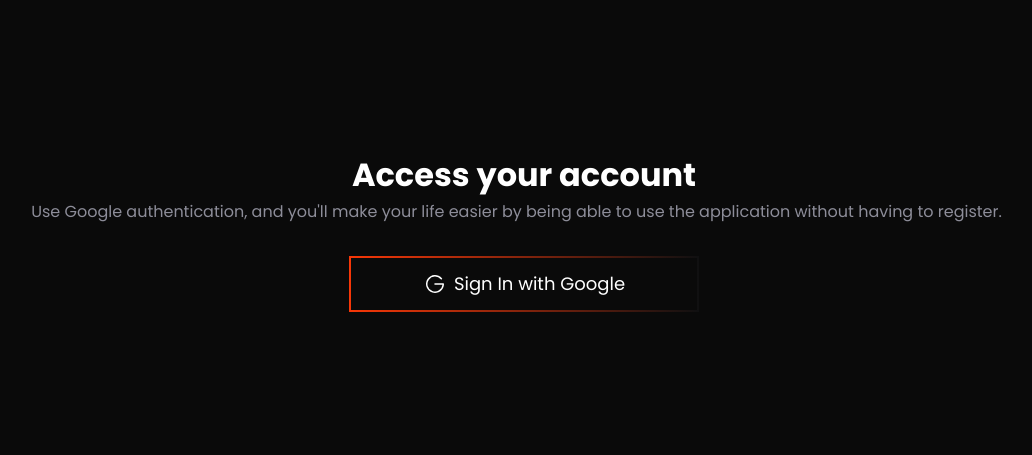
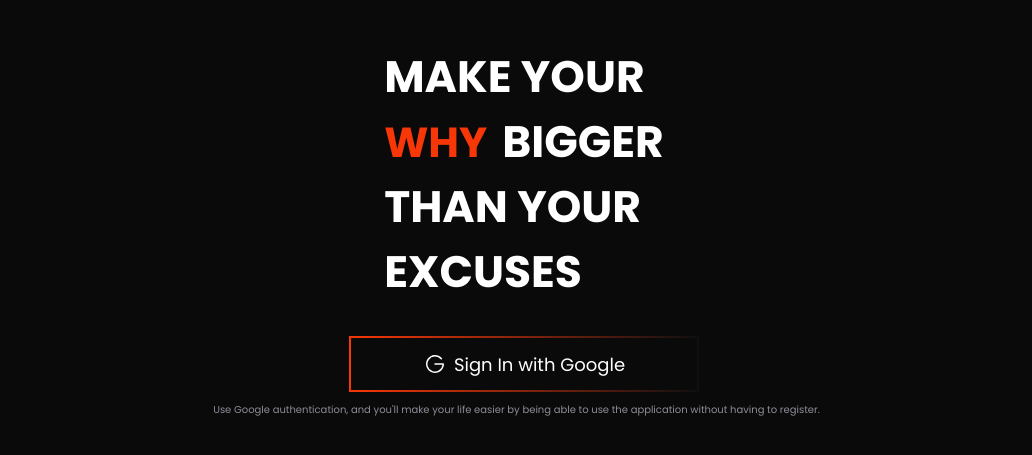
Before and after one commit to andreluissousa/google-auth, a React (Vite) app: page / in a window 1280 px wide. Shown: the part 169-624 px from the top of the page, without its empty margins (116-1148 px from the left). Built offline with nearby package versions, Linux system fonts and the light colour scheme.

Commit message:
Fix style and text

```diff
--- a/index.html
+++ b/index.html
@@ -7,7 +7,6 @@
     <link rel="preconnect" href="https://fonts.googleapis.com">
     <link rel="preconnect" href="https://fonts.gstatic.com" crossorigin>
     <link href="https://fonts.googleapis.com/css2?family=Poppins:wght@400;500;700&display=swap" rel="stylesheet">
-    <link rel="stylesheet" href="phones.css" media="screen and (min-width: 320px) and (orientation: portrait)">
 
     <title>Autenticação google</title>
   </head>
--- a/src/pages/SignIn/index.tsx
+++ b/src/pages/SignIn/index.tsx
@@ -4,16 +4,21 @@ import './styles.scss'
 export function SignIn(){
     return (
         <div className="container">
-            <h1>Access your account</h1>
+            <h1>
+                MAKE YOUR <br />
+                <span id="why">WHY</span>BIGGER <br />
+                THAN YOUR <br />
+                EXCUSES
+            </h1>
 
-            <span>
-                Use Google authentication, and you'll make your life easier by being able to use the application without having to register.
-            </span>
 
             <button type="button" className="button">
                 <GoogleLogo />
                 Sign In with Google
             </button>
+            <span>
+                Use Google authentication, and you'll make your life easier by being able to use the application without having to register.
+            </span>
         </div>
     )
 }
--- a/src/pages/SignIn/styles.scss
+++ b/src/pages/SignIn/styles.scss
@@ -8,6 +8,12 @@
     flex-direction: column;
     align-items: center;
     justify-content: center;
+    font-size: 22px;
+
+    #why{
+        color: var(--primary);
+        font-size: 42px;
+    }
 
     span {
         color: var(--caption);
@@ -15,6 +21,8 @@
         justify-content: center;
         text-align: center;
         margin-right: 15px;
+        margin-top: 10px;
+        font-size: 10px;
     }
 }
 
```
